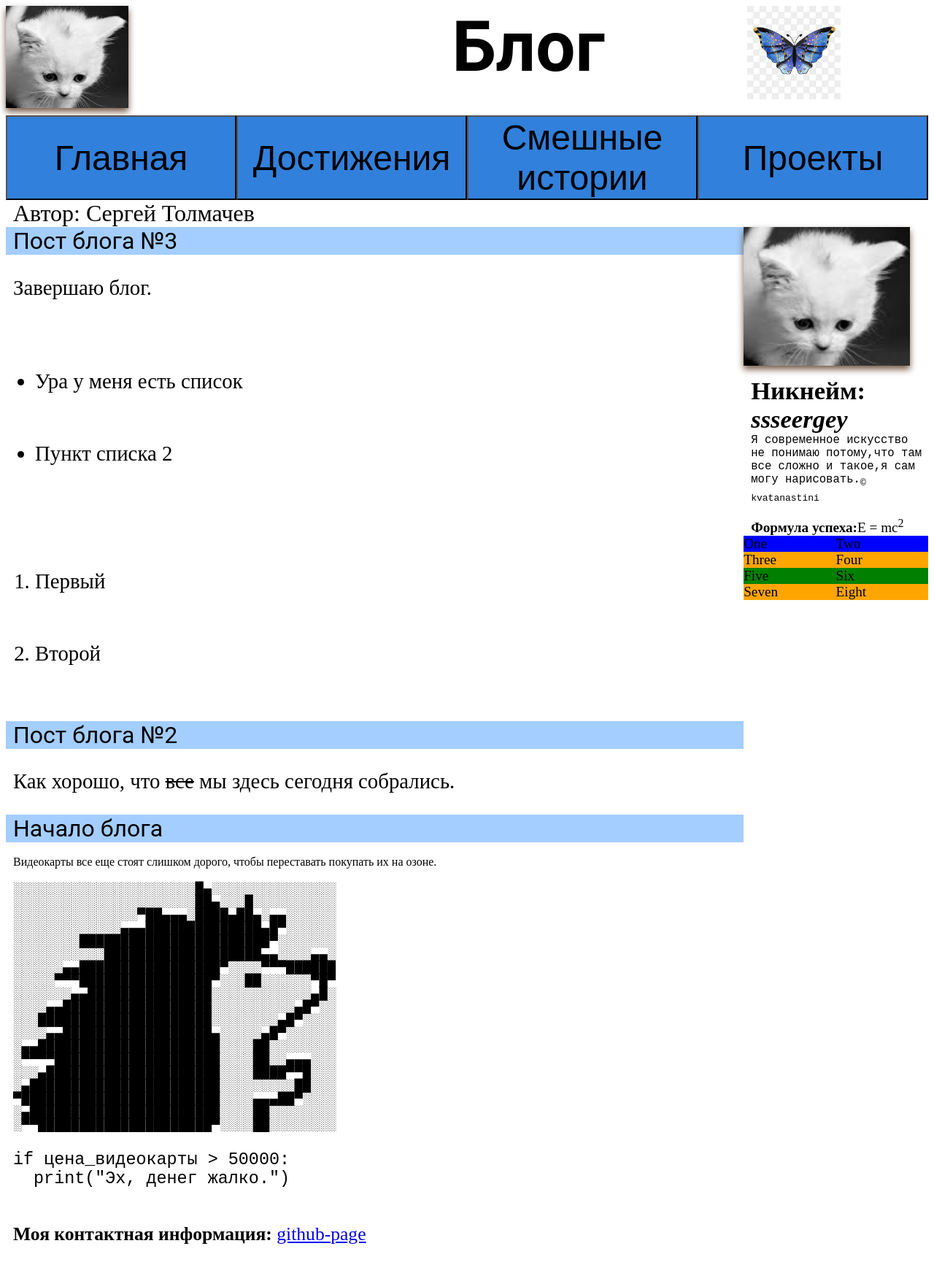
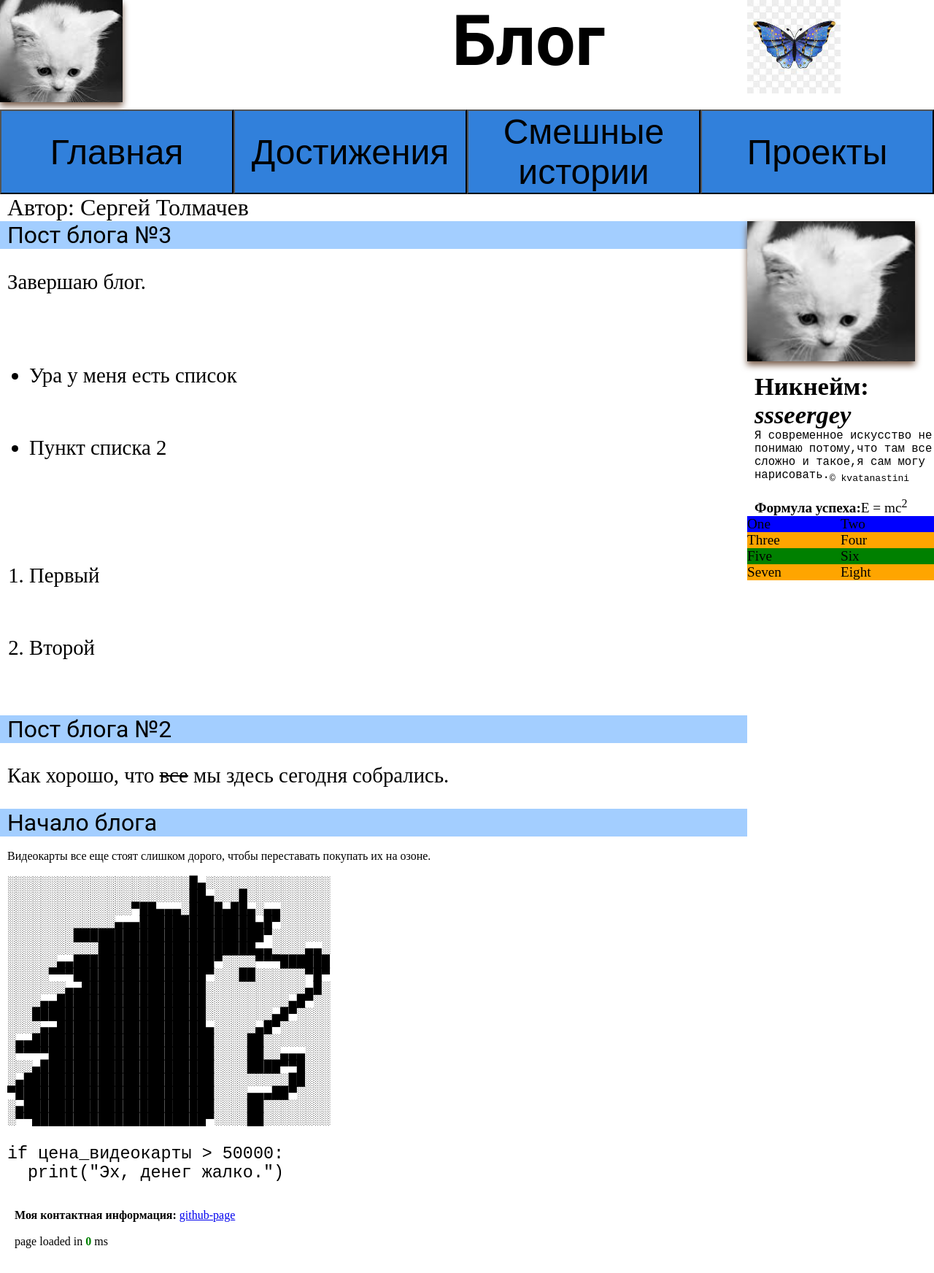
Before and after one commit to Ssseergey/web, a plain HTML site: page html/index.html in a window 1280 px wide. Shown: the whole page at 73% size. After the commit the page ends 1710 px from the top, so only its background shows below. Drawn offline with Linux system fonts and the light colour scheme.

Commit message:
lab4: add lab implementation

```diff
--- a/css/style.css
+++ b/css/style.css
@@ -9,7 +9,7 @@ g5 #bd6a33
 /* * {
     border: 1px solid magenta;
     display: none;
-/* } */ */
+} */
 
 body {
     background-color: #ffffff;
@@ -214,5 +214,4 @@ header {
 footer {
     margin: 0px 0px 0px 0px;
     padding-left: 10px;
-    font-size: 160%;
 }
--- a/index.html
+++ b/html/index.html
@@ -1,36 +1,14 @@
 <!DOCTYPE html>
 
 <html lang="ru">
-  <head>
-    <meta charset="utf-8">
-    <meta name="viewport" content="width=device-width, height=device-height, initial-scale=1">
-    <meta name="keywords" content="Блог, программирование">
-    <meta name="description" content="Блог о программировании">
-    <link href="css/style.css" rel="stylesheet">
-    <link rel="stylesheet" media="screen and (max-width: 1279px), (max-height: 719px)" href="/css/720p.css">
-    <link rel="stylesheet" media="screen and (max-width: 479px)" href="/css/360p.css">
-
-    <title>Веб программирование</title>
+  <head id="head">
+    <script src="../scripts/loadtime.js"></script>
+    <script src="../scripts/head.js"></script>
   </head>
 
   <body>
-    <header>
-      <div class="header-div">
-        <img class="header-img" src="pictures/logo.png" alt="loading">
-        <img class="header-img-absolute" src="pictures/butterfly.png" alt="loading">
-
-        <h1 class="header-h1">Блог</h1>
-      </div>
-      <div class="header-div-nav">
-        <nav class="header-nav">
-          <button class="header-nav-button">Главная</button>
-          <button class="header-nav-button">Достижения</button>
-          <button class="header-nav-button">Смешные истории</button>
-          <button class="header-nav-button">Проекты</button>
-        </nav>
-
-        <div class="header-h2">Автор: Сергей Толмачев</div>
-      </div>
+    <header id="header">
+      <script src="../scripts/header.js"></script>
     </header>
 
     <main>
@@ -87,7 +65,7 @@ if цена_видеокарты > 50000:
 
       <aside class="main-aside">
         <div class="aside-div">
-          <img class="aside-img" src="pictures/logo.png" alt="loading">
+          <img class="aside-img" src="../pictures/logo.png" alt="loading">
           <h3 class="aside-h3">Никнейм: <i>ssseergey</i></h3>
         </div>
         <pre class="aside-pre">
@@ -110,11 +88,8 @@ if цена_видеокарты > 50000:
       </div>
     </main>
 
-    <footer>
-      <br>
-      <b>Моя контактная информация: </b><a href="ssseergey.github.io">github-page</a>
-      <br>
-      <br>
+    <footer id="footer">
+      <script src="../scripts/footer.js"></script>
     </footer>
   </body>
 </html>
--- /dev/null
+++ b/scripts/footer.js
@@ -0,0 +1,11 @@
+footer =
+`
+<footer>
+    <br>
+    <b>Моя контактная информация: </b><a href="https://ssseergey.github.io/web/">github-page</a>
+    <br>
+    <br>
+    <span id="loadtime"></span>
+</footer>
+`
+document.getElementById("footer").insertAdjacentHTML("afterbegin", footer);
--- /dev/null
+++ b/scripts/head.js
@@ -0,0 +1,11 @@
+head =
+`<meta charset="utf-8">
+<meta name="viewport" content="width=device-width, height=device-height, initial-scale=1">
+<meta name="keywords" content="Блог, программирование">
+<meta name="description" content="Блог о программировании">
+<link href="../css/style.css" rel="stylesheet">
+<link rel="stylesheet" media="screen and (max-width: 1279px), (max-height: 719px)" href="/css/720p.css">
+<link rel="stylesheet" media="screen and (max-width: 479px)" href="/css/360p.css">
+<title>Веб программирование</title>
+`
+document.getElementById("head").insertAdjacentHTML("afterbegin", head);
--- /dev/null
+++ b/scripts/header.js
@@ -0,0 +1,37 @@
+header =
+`<div class="header-div">
+  <img class="header-img" src="../pictures/logo.png" alt="loading">
+  <img class="header-img-absolute" src="../pictures/butterfly.png" alt="loading">
+
+  <h1 class="header-h1">Блог</h1>
+</div>
+<div class="header-div-nav">
+  <nav class="header-nav">
+    <button id="index.html" class="header-nav-button" onclick="window.location.href='index.html'">Главная</button>
+    <button id="achievements.html" class="header-nav-button" onclick="window.location.href='achievements.html'">Достижения</button>
+    <button id="stories.html" class="header-nav-button" onclick="window.location.href='stories.html'">Смешные истории</button>
+    <button id="projects.html" class="header-nav-button" onclick="window.location.href='projects.html'">Проекты</button>
+  </nav>
+
+  <div class="header-h2">Автор: Сергей Толмачев</div>
+</div>
+`
+
+document.getElementById("header").insertAdjacentHTML("afterbegin", header);
+
+const uri_split = document.location.href.split('/');
+const loc = uri_split[uri_split.length - 1];
+
+let buttons = document.getElementsByClassName("header-nav-button");
+for (var i = 0; i < buttons.length; i++) {
+  if (buttons[i].id == loc) {
+    let inner = buttons[i].innerHTML;
+
+    buttons[i].addEventListener('mouseenter', e => {
+      e.target.innerHTML = "Вы тут";
+    });
+    buttons[i].addEventListener('mouseleave', e => {
+      e.target.innerHTML = inner;
+    });
+  }
+}
--- /dev/null
+++ b/scripts/loadtime.js
@@ -0,0 +1,6 @@
+var startTime = new Date().getTime();
+window.onload = pageLoadTime;
+function pageLoadTime() {
+    var finishTime = new Date().getTime();
+    document.getElementById("loadtime").innerHTML = "page loaded in <font color='green'><b>" + (finishTime - startTime) + "</b></font> ms"
+}
```
Also changed, not shown: html/achievements.html (added, +22 -0 lines), html/projects.html (added, +22 -0 lines), html/stories.html (added, +22 -0 lines).
